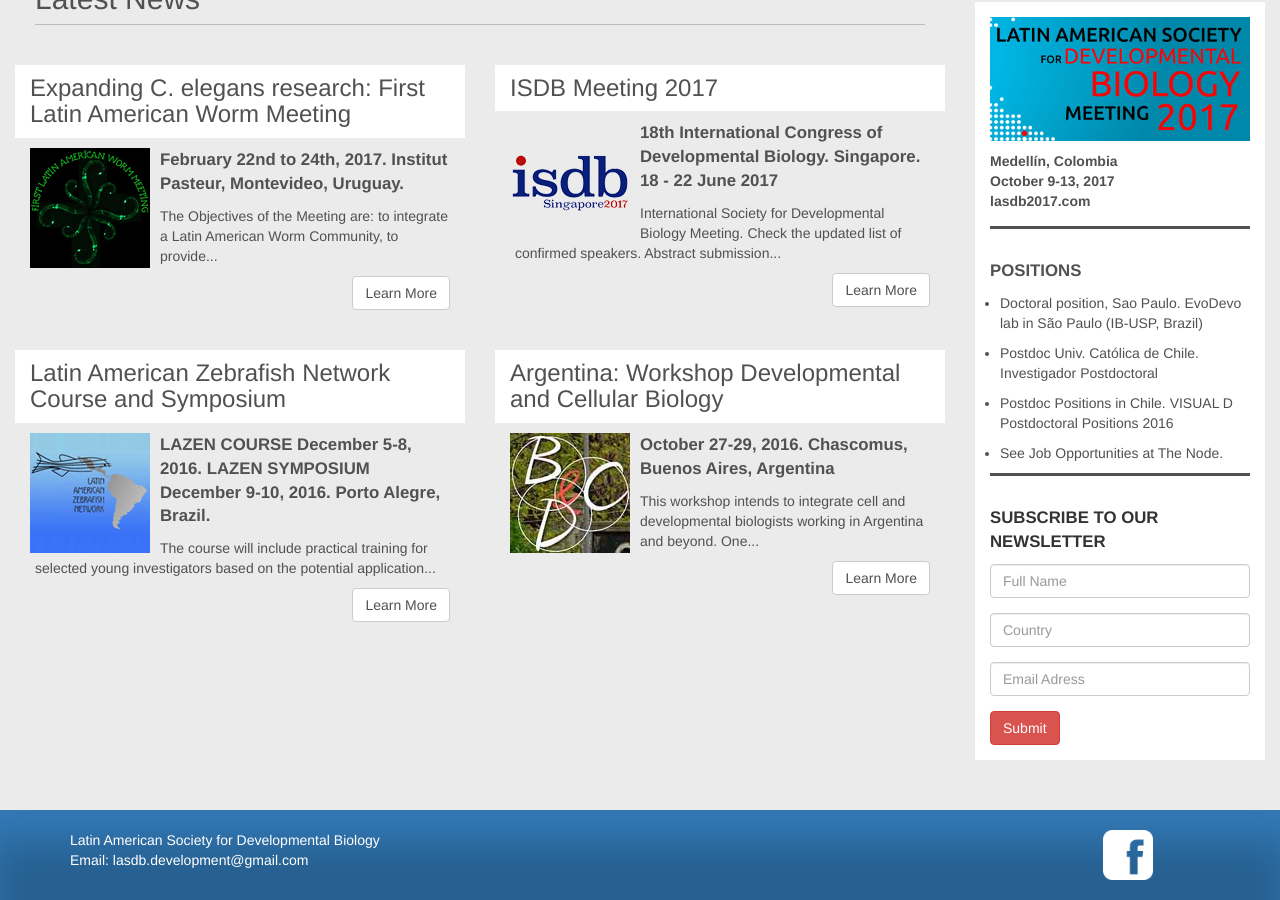
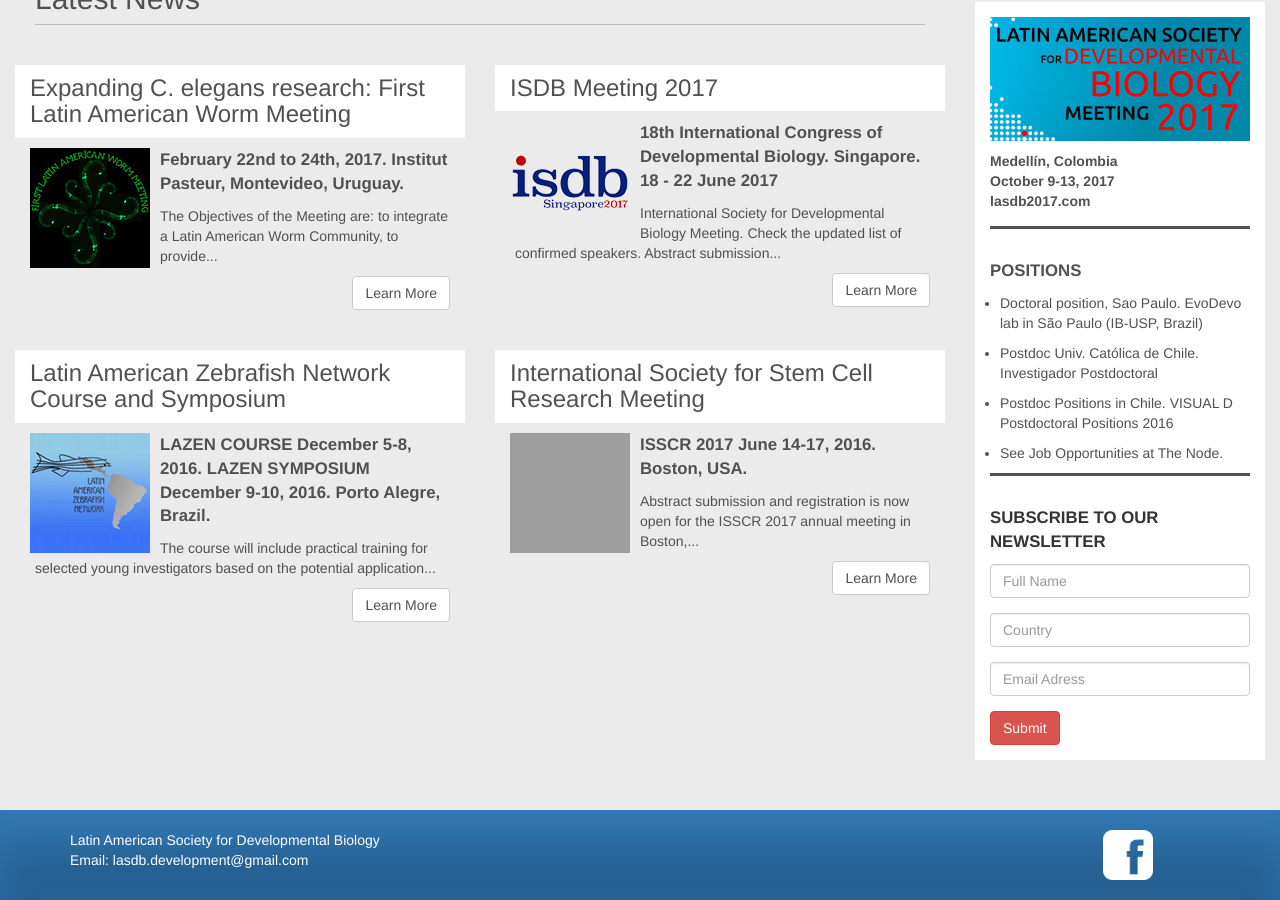
Before and after one commit to lasdb/lasdb.github.io, a Jekyll site: the page built from index.html, in a window 1280 px wide and 900 px high, scrolled down 652 px. Built offline with Jekyll 4.4.1, drawn with Linux system fonts in a browser that asks for light colours; nearby versions of some CDN libraries; grey boxes are pictures that could not be loaded.

Commit message:
Update 2000-01-01-news.markdown

```diff
--- a/_posts/2000-01-01-news.markdown
+++ b/_posts/2000-01-01-news.markdown
@@ -26,6 +26,13 @@
     imageSm: 'img/news/lazen-sm.jpg'
     imageBg: '../img/news/lazen-bg.jpg'
     URL: 'http://lazen.fcien.edu.uy/home'
+  - title: 'International Society for Stem Cell Research Meeting'
+    date: '5/12/16'
+    subtitle: 'ISSCR 2017 June 14-17, 2016. Boston, USA.'
+    body: 'Abstract submission and registration is now open for the ISSCR 2017 annual meeting in Boston, 14-17 June. Nearly 4,000 stem cell researchers from around the world will come together to share breakthrough discoveries in stem cell science and regenerative medicine. As a researcher, you are invited to share your science at the meeting by submitting an abstract. Connect with leaders and peers in the field, and engage with the cutting-edge science and technology that is transforming human health'
+    imageSm: 'img/news/isscr-sm.jpg'
+    imageBg: '../img/news/isscr-bg.jpg'
+    URL: 'http://www.isscr.org/home/annual-meeting/isscr-2017-boston'
   - title: 'Argentina: Workshop Developmental and Cellular Biology'
     date: '1/6/16'
     subtitle: 'October 27-29, 2016. Chascomus, Buenos Aires, Argentina'
```
